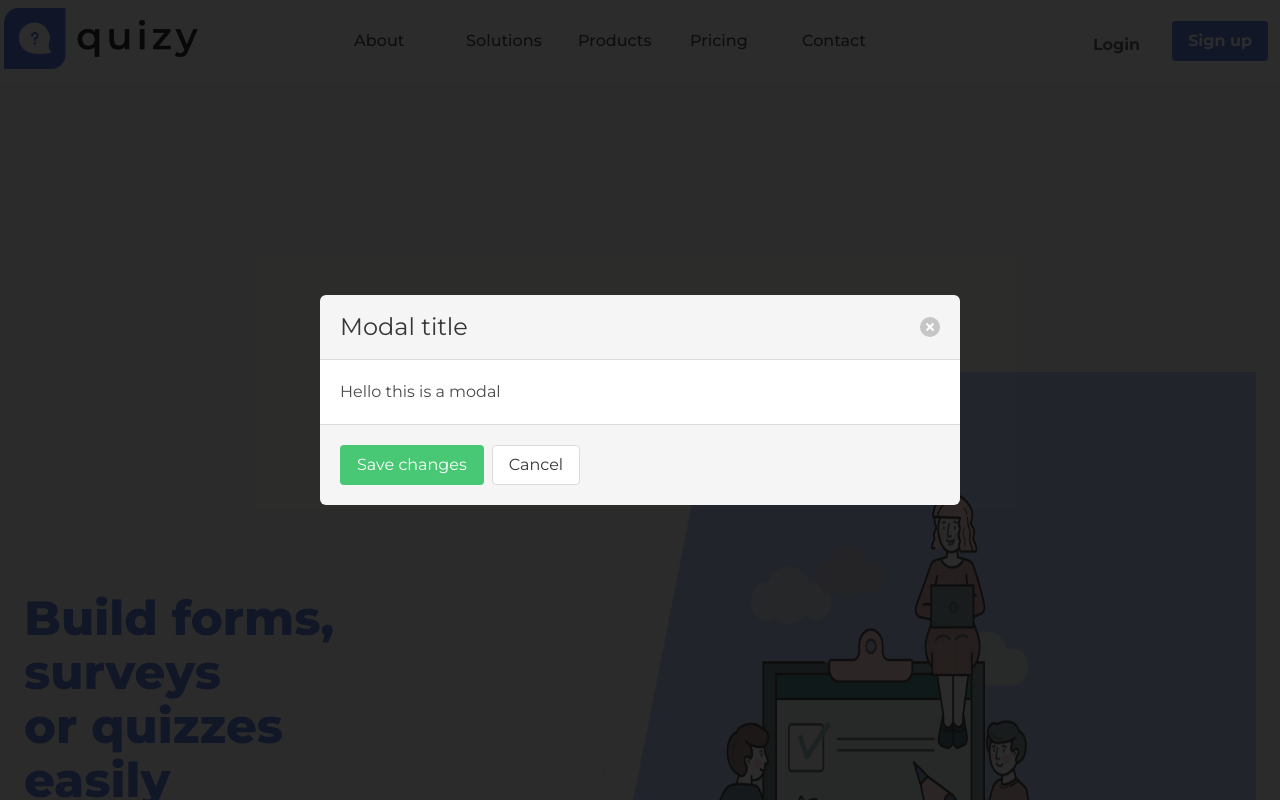
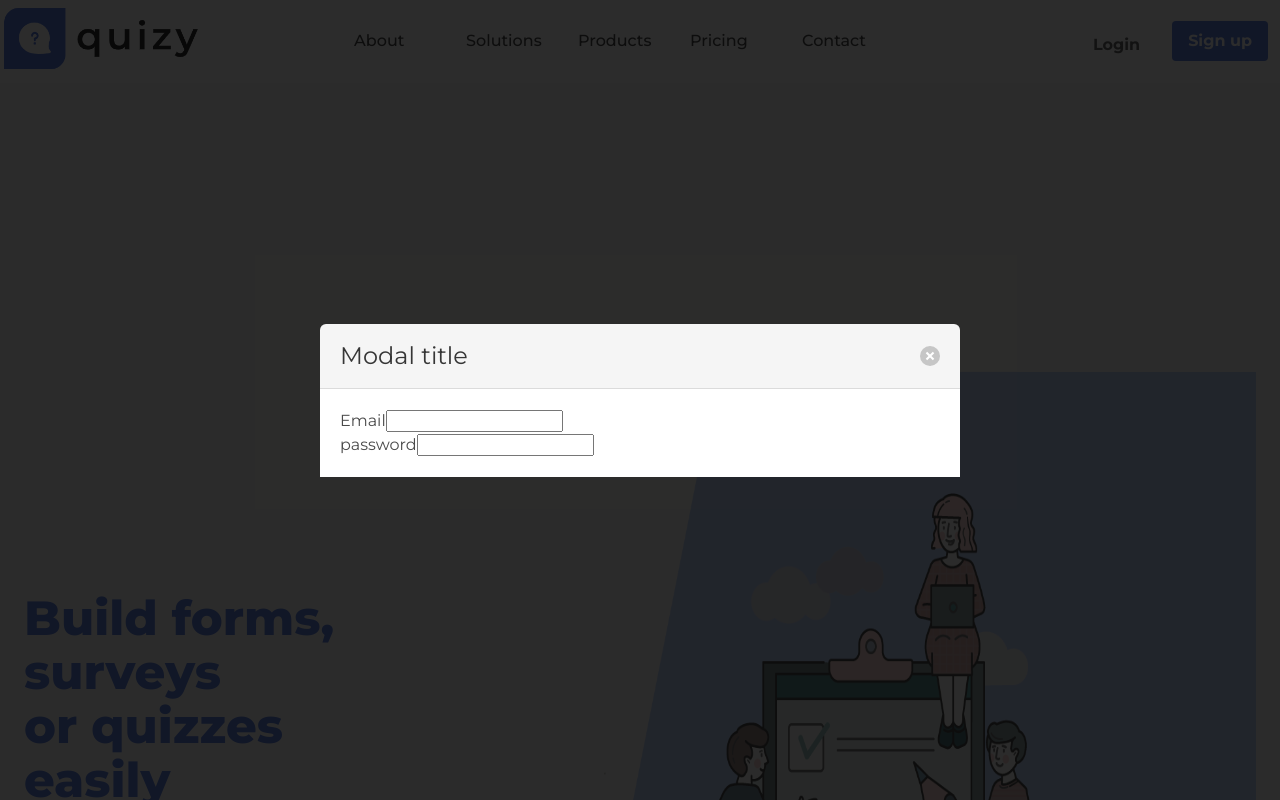
Before and after one commit to emredalkiran/quizy-frontend, a React (Create React App) app: page / in a window 1280 px wide. Both pictures are taken after a click on the element "Login". Shown: the top 800 px of the page. Built offline with nearby package versions, Linux system fonts and the light colour scheme.

Commit message:
Login form validation with Yup

```diff
--- a/package.json
+++ b/package.json
@@ -12,7 +12,8 @@
     "react-dom": "^17.0.1",
     "react-router-dom": "^5.2.0",
     "react-scripts": "4.0.0",
-    "web-vitals": "^0.2.4"
+    "web-vitals": "^0.2.4",
+    "yup": "^0.29.3"
   },
   "scripts": {
     "start": "react-scripts start",
--- /dev/null
+++ b/src/components/login-form.js
@@ -0,0 +1,64 @@
+import React, { useEffect, useState } from 'react';
+import * as Yup from 'yup';
+
+const loginValidationSchema = Yup.object().shape({
+  email: Yup.string().email('Please enter a valid email address ').required('Please enter your email address'),
+  password: Yup.string().min(8, 'Your password should be at least 8 characters in length').required('Please enter your password')
+})
+
+const validateSingleField = (fieldName, value) => {
+  try {
+     return [false, Yup.reach(loginValidationSchema, fieldName).validateSync(value)]
+   }
+   catch(e) {
+    return [true, e]
+   }
+ }
+
+ function LoginForm () {
+  const [email, setEmail] = useState('')
+  const [password, setPassword] = useState('')
+  const [emailErrorMessage, setEmailErrorMessage] = useState('')
+  const [passwordErrorMessage, setPasswordErrorMessage] = useState('')
+  const [touched, setTouched] = useState({email:false, password: false})
+
+  useEffect(()=> {
+     let emailStatus = validateSingleField('email', email)
+     if (!emailStatus[0]) {
+       setEmailErrorMessage('')
+     }
+     else if (emailStatus[0]) {
+       setEmailErrorMessage(emailStatus[1].message)
+     }
+  }, [email])
+
+  useEffect(()=> {
+    let passwordStatus = validateSingleField('password', password)
+    if (!passwordStatus[0]) {
+      setPasswordErrorMessage('')
+    }
+    else if (passwordStatus[0]) {
+      setPasswordErrorMessage(passwordStatus[1].message)
+    }
+ }, [password])
+  return (
+    <form>
+      <div>
+        <label htmlFor="email">Email</label>
+        <input type="email" name="email" onFocus={()=>setTouched({...touched, email:true})} onChange={ (e)=>setEmail(e.target.value)} value={email}/>
+        { (emailErrorMessage !== '' && touched.email) ? (
+         <div>{emailErrorMessage}</div> ) : ''
+      }
+      </div>
+      <div>
+        <label htmlFor="password">password</label>
+        <input type="password" name="password" onFocus={()=>setTouched({...touched, password:true})} onChange={ (e)=> { setPassword(e.target.value)}} value={password}/>
+        { (passwordErrorMessage !== '' && touched.password) ? (
+         <div>{passwordErrorMessage}</div>
+       ) : null}
+      </div>
+    </form>
+  )
+}
+
+export default LoginForm
--- /dev/null
+++ b/src/components/login-modal.js
@@ -0,0 +1,20 @@
+import React from "react";
+import LoginForm from "./login-form";
+
+function LoginModal (props)  {
+  return (
+    <div className={`modal ${props.open ? "is-active" : ""}`}>
+      <div className="modal-background"></div>
+      <div className="modal-card">
+        <header className="modal-card-head">
+          <p className="modal-card-title">Modal title</p>
+          <button className="delete" aria-label="close"></button>
+        </header>
+        <section className="modal-card-body">
+          <LoginForm />
+        </section>
+      </div>
+    </div>
+  )
+}
+export default LoginModal;
--- a/src/components/login.js
+++ /dev/null
@@ -1,24 +0,0 @@
-
-function Login(props) {
-  return(
-    <div className={`modal ${props.open ? "is-active" : ""}`}>
-      <div className="modal-background"></div>
-      <div className="modal-card">
-      <header className="modal-card-head">
-        <p className="modal-card-title">Modal title</p>
-        <button className="delete" aria-label="close"></button>
-      </header>
-      <section className="modal-card-body">
-        Hello this is a modal
-      </section>
-      <footer className="modal-card-foot">
-        <button className="button is-success">Save changes</button>
-        <button className="button" onClick={props.close}>Cancel</button>
-      </footer>
-    </div>
-    </div>
-
-  )
-}
-
-export default Login
--- a/src/components/navbar.js
+++ b/src/components/navbar.js
@@ -1,7 +1,7 @@
 import { NavLink } from 'react-router-dom'
 import MenuItem from './menu-item'
 import { useState} from 'react'
-import Login from './login'
+import SignupForm from './login-modal'
 
 function NavBar() {
   const[loginOpen, setLoginOpen] = useState(false)
@@ -52,7 +52,7 @@ function NavBar() {
           </div>
         </div>
       </div>
-      <Login open={loginOpen} close={close}/>
+      <SignupForm open={loginOpen} close={close}/>
     </nav>
   )
 }
```
Also changed, not shown: sass/custom-styles.scss (+30 -0 lines), src/main.css, 1 other file (tests, documents, lock files or other folders).
